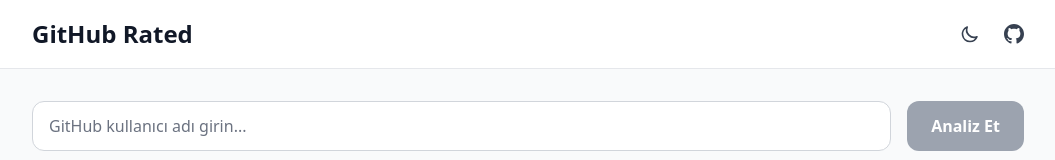
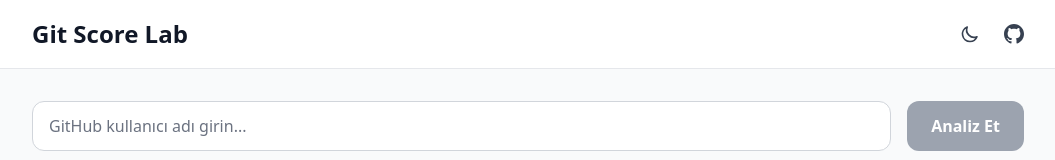
Before and after one commit to ahmetseha/GitScoreLab, a React (Vite) app: page / in a window 1280 px wide. Shown: the top 160 px of the page, without its empty margins (112-1167 px from the left). Built offline with nearby package versions, Linux system fonts and the light colour scheme; no server answers.

Commit message:
Update title and header text to reflect new branding as 'Git Score Lab'; change GitHub link to point to specific user profile.

```diff
--- a/index.html
+++ b/index.html
@@ -8,7 +8,7 @@
 			name="description"
 			content="GitHub kullanıcılarını analiz edip rating skoru üreten modern web uygulaması"
 		/>
-		<title>GitHub Rated - GitHub Kullanıcı Analizi</title>
+		<title>Git Score Lab - GitHub Kullanıcı Analizi</title>
 	</head>
 	<body>
 		<div id="root"></div>
--- a/src/components/Header.tsx
+++ b/src/components/Header.tsx
@@ -41,7 +41,7 @@
 			<div className="mx-auto flex max-w-5xl items-center justify-between px-4 py-4">
 				<div className="flex items-center gap-2">
 					<h1 className="text-2xl font-bold text-gray-900 dark:text-white">
-						GitHub Rated
+						Git Score Lab
 					</h1>
 				</div>
 				<div className="flex items-center gap-4">
@@ -81,7 +81,7 @@
 						)}
 					</button>
 					<a
-						href="https://github.com"
+						href="https://github.com/ahmetseha"
 						target="_blank"
 						rel="noopener noreferrer"
 						className="text-gray-700 transition-colors hover:text-gray-900 dark:text-gray-300 dark:hover:text-white"
```
